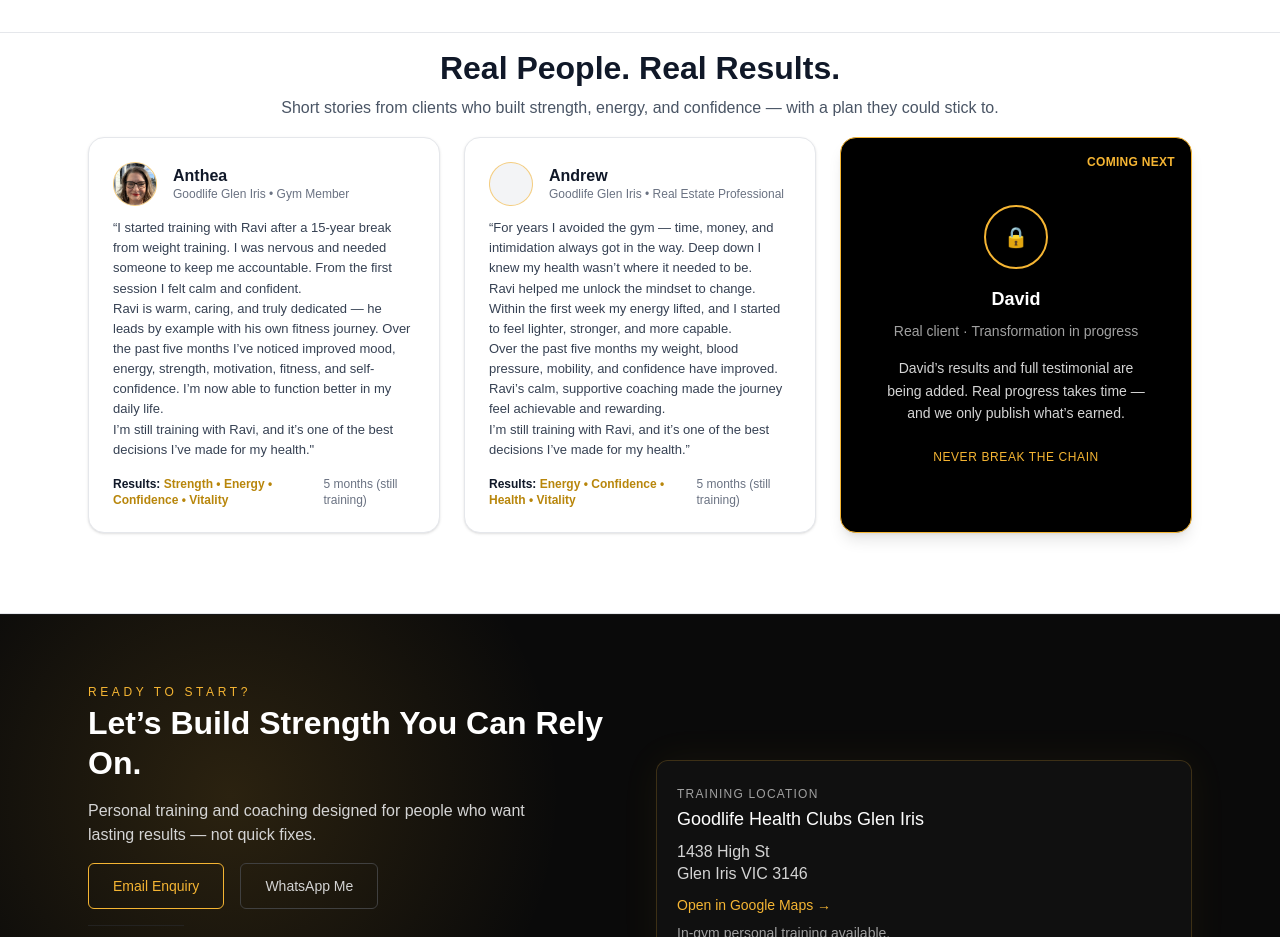
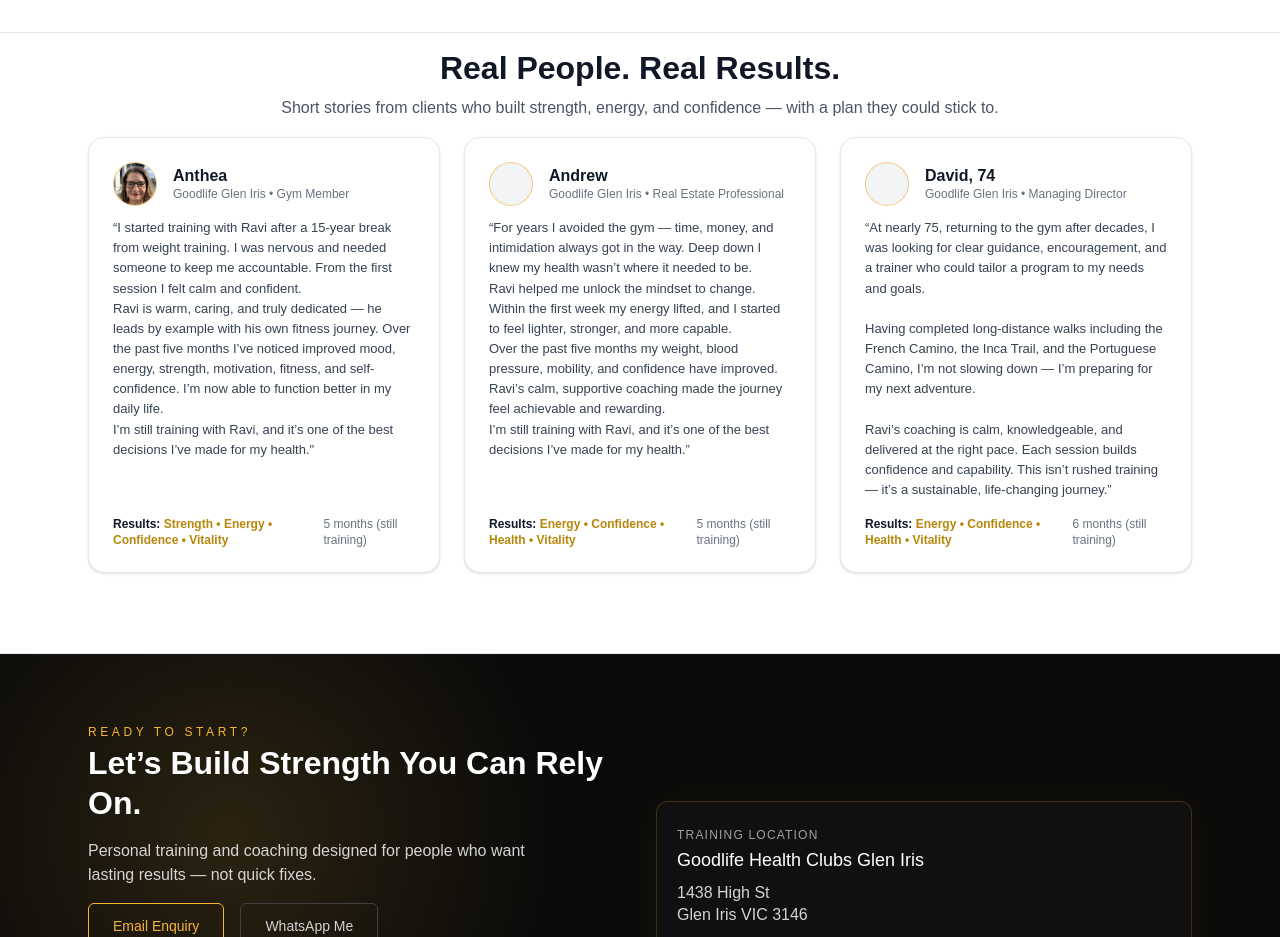
Before and after one commit to ravfitness/ravfitness-site, a Next.js app: page / in a window 1280 px wide. Shown: the part 2100-3037 px from the top of the page. Built offline with nearby package versions, Linux system fonts and the light colour scheme.

Commit message:
Add David client testimonial to testimonials section

```diff
--- a/app/page.tsx
+++ b/app/page.tsx
@@ -556,35 +556,34 @@ export default function HomePage() {
               </div>
 
 
-              {/* Coming Soon – David */}
-              <div className="h-full relative rounded-2xl border border-[#f5b533] bg-black text-white p-6 flex flex-col justify-center items-center text-center min-h-[360px] shadow-lg">
+              {/* Card 3 – David */}
+              <div className="h-full rounded-2xl border border-gray-200 bg-white shadow-sm p-6 flex flex-col">
 
-
-                {/* Lock Badge */}
-                <div className="absolute top-4 right-4 text-[#f5b533] text-xs font-semibold tracking-wide uppercase">
-                  Coming Next
+                <div className="flex items-center gap-4">
+                  <div className="h-11 w-11 rounded-full border border-[#f5b533]/60 bg-gray-100" />
+                  <div className="leading-tight">
+                    <div className="font-semibold text-gray-900">David, 74</div>
+                    <div className="text-xs text-gray-500">Goodlife Glen Iris • Managing Director</div>
+                  </div>
                 </div>
 
-                <div className="w-16 h-16 rounded-full border-2 border-[#f5b533] flex items-center justify-center mb-4">
-                  <span className="text-[#f5b533] text-xl font-bold">🔒</span>
-                </div>
-
-                <h3 className="text-lg font-semibold mb-2">
-                  David
-                </h3>
-
-                <p className="text-sm text-neutral-400 mb-4">
-                  Real client · Transformation in progress
+                <p className="mt-3 text-[13px] leading-[1.55] text-gray-700">
+                  “At nearly 75, returning to the gym after decades, I was looking for clear guidance,
+                  encouragement, and a trainer who could tailor a program to my needs and goals.
+                  <br /><br />
+                  Having completed long-distance walks including the French Camino, the Inca Trail,
+                  and the Portuguese Camino, I’m not slowing down — I’m preparing for my next adventure.
+                  <br /><br />
+                  Ravi’s coaching is calm, knowledgeable, and delivered at the right pace. Each session
+                  builds confidence and capability. This isn’t rushed training — it’s a sustainable,
+                  life-changing journey.”
                 </p>
 
-                <p className="text-sm text-neutral-300 leading-relaxed max-w-[260px]">
-
-                  David’s results and full testimonial are being added.
-                  Real progress takes time — and we only publish what’s earned.
-                </p>
-
-                <div className="mt-6 text-[#f5b533] text-xs tracking-wider uppercase">
-                  Never Break The Chain
+                <div className="mt-auto flex items-center justify-between pt-4">
+                  <span className="text-xs font-semibold text-gray-900">
+                    Results: <span className="text-[#b8860b]">Energy • Confidence • Health • Vitality</span>
+                  </span>
+                  <span className="text-xs text-gray-500">6 months (still training)</span>
                 </div>
               </div>
 
```
Lines whose indentation alone changed are shown as unchanged.
